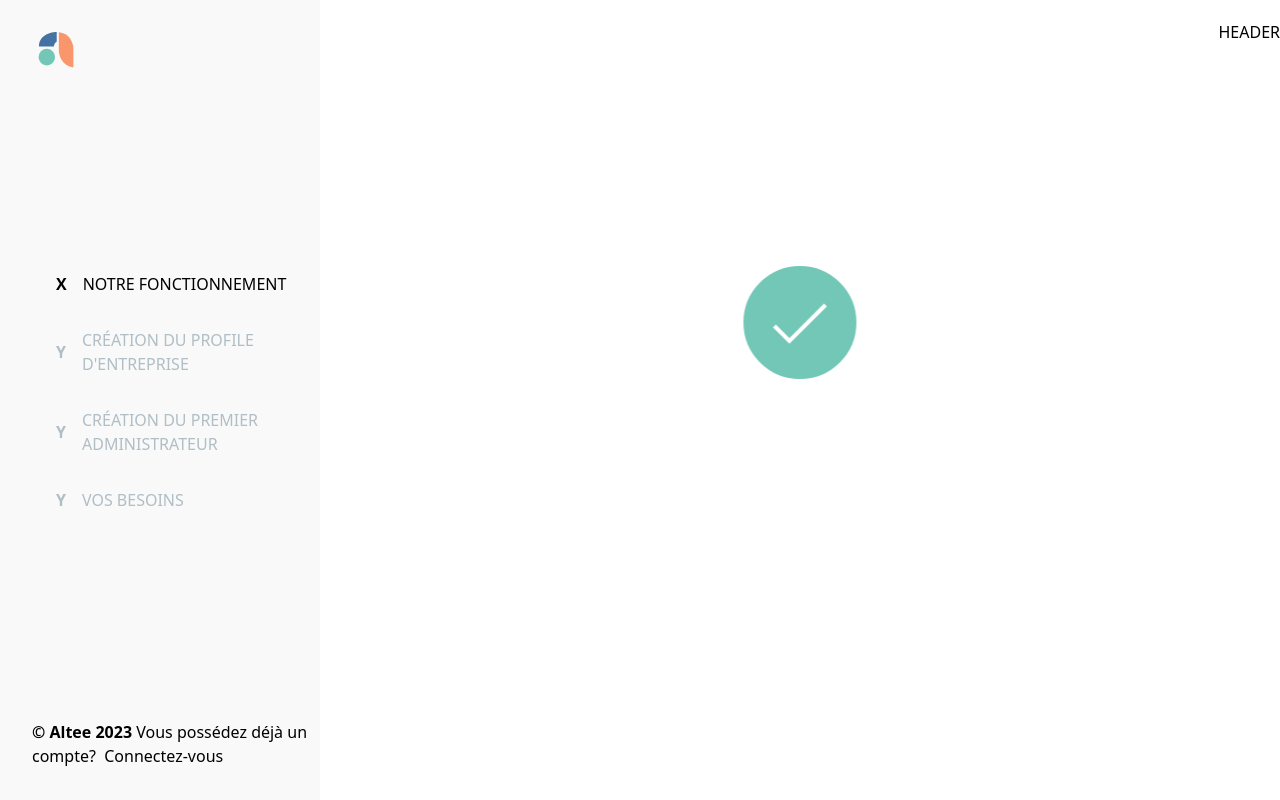
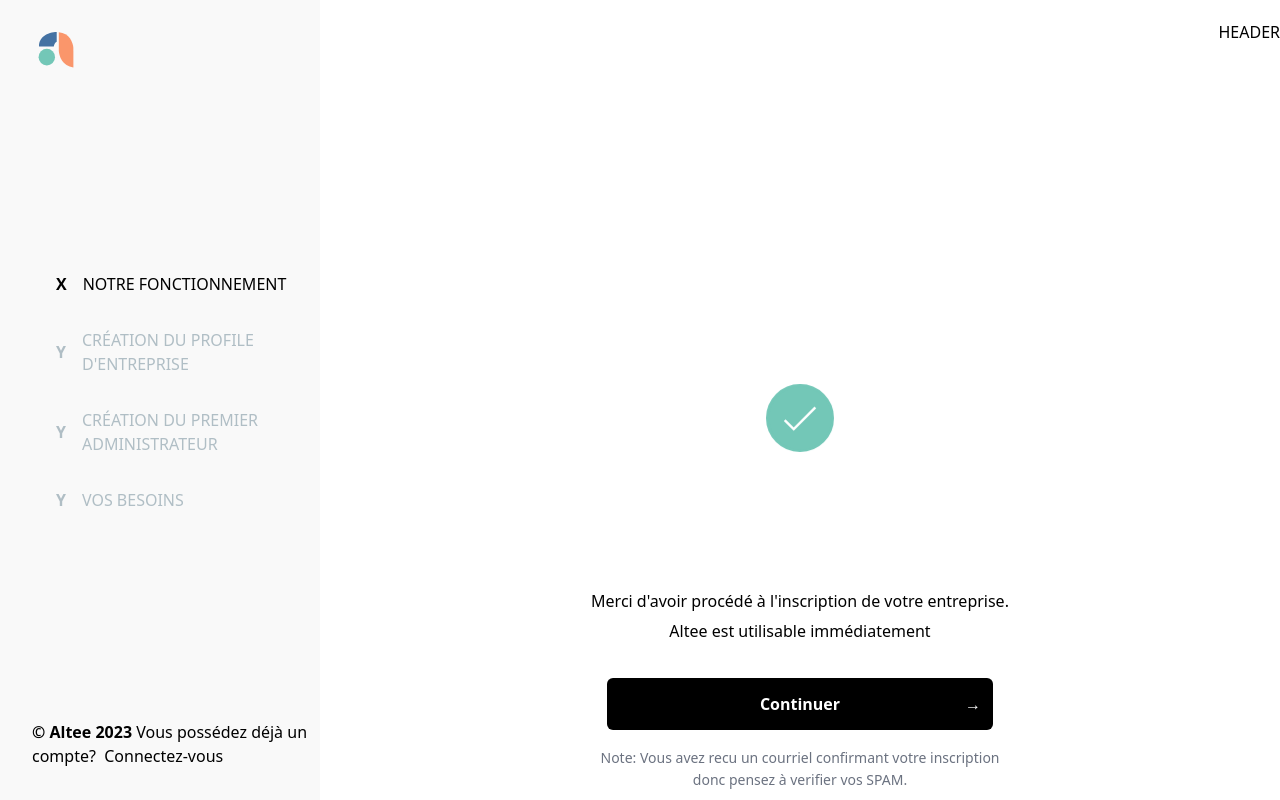
Before and after one commit to santatriniaina-git/connexion, a React (Create React App) app: page / in a window 1280 px wide. Shown: the top 800 px of the page. Built offline with nearby package versions, Linux system fonts and the light colour scheme.

Commit message:
step5 Svg

```diff
--- a/src/components/tabs/Step5.js
+++ b/src/components/tabs/Step5.js
@@ -4,8 +4,9 @@ import ButtonConnexion from "../ButtonConnexion";
 function Step5() {
   return (
     <form>
-      <div>
-      <svg width="133px" height="133px" viewBox="0 0 133 133" version="1.1">
+      <div className="font-poppins font-normal   flex items-center justify-center flex-col h-screen">
+      <div className="">
+      <svg width="80px" height="80px" viewBox="0 0 133 133" version="1.1">
   <g id="check-group" stroke="none" stroke-width="1" fill="none" fill-rule="evenodd">
     <circle id="filled-circle" fill="#73C7B7" cx="66.5" cy="66.5" r="54.5"></circle>
     <circle id="white-circle" fill="#FFFFFF" cx="66.5" cy="66.5" r="55.5"></circle>
@@ -14,7 +15,6 @@ function Step5() {
   </g>
 </svg>
       </div>
-      <div className="font-poppins font-normal   flex items-center justify-center flex-col h-screen">
         <div className="text-center text-base leading-[30px]">
           Merci d'avoir procédé à l'inscription de votre entreprise.
         </div>
```
